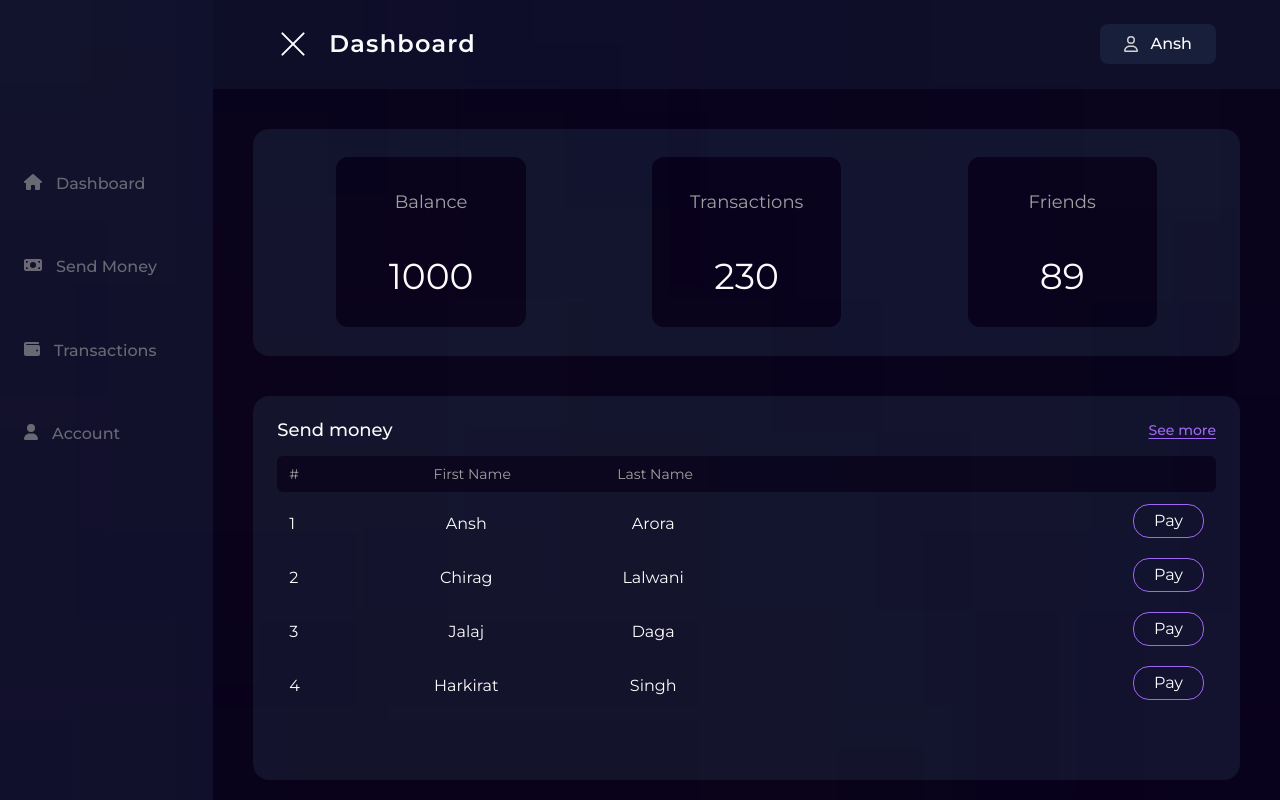
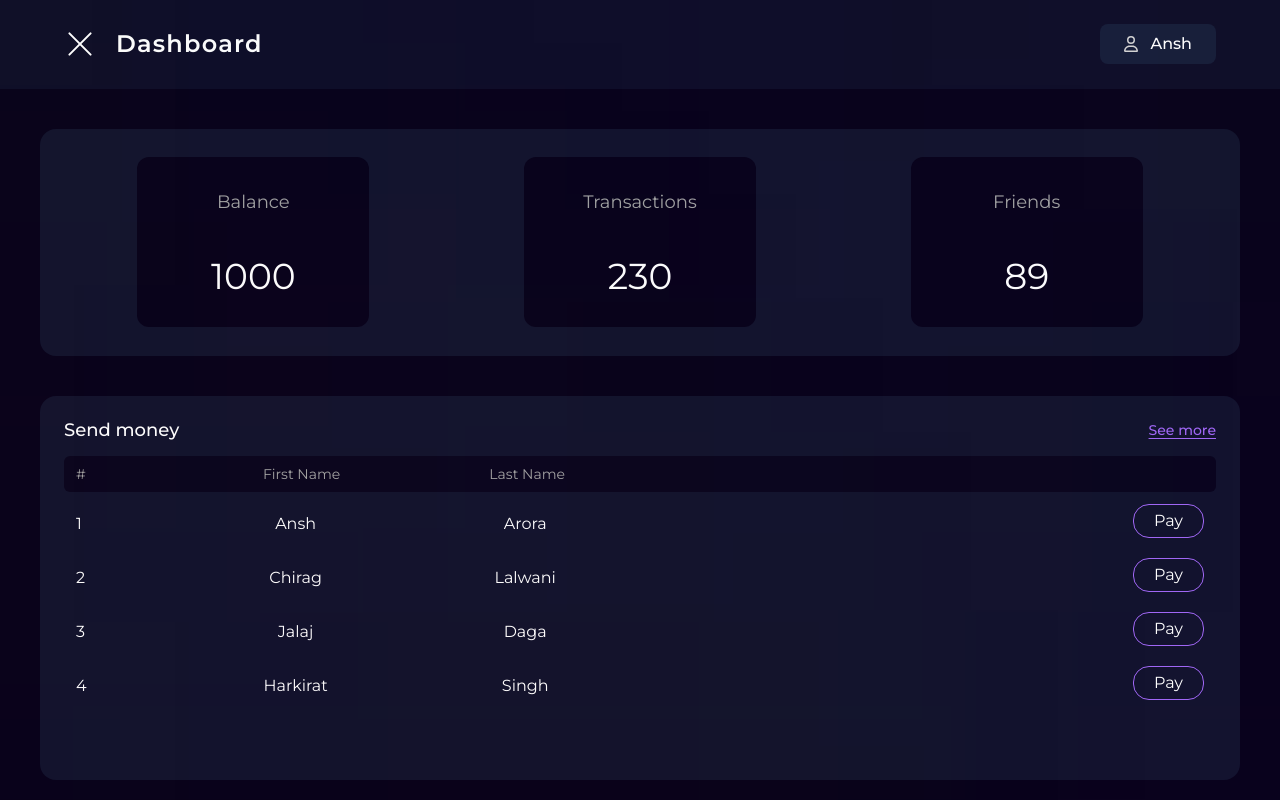
Before and after one commit to bitbard3/payment-app, a React (Vite) app in the folder frontend/: page /dashboard in a window 1280 px wide. Built offline with nearby package versions, Linux system fonts and the light colour scheme.

Commit message:
Create navbar for smaller screens

```diff
--- a/frontend/src/pages/Dashboard.jsx
+++ b/frontend/src/pages/Dashboard.jsx
@@ -36,7 +36,7 @@ export default function Dashboard() {
       <div className="bg-dark h-screen w-screen grid grid-rows-9 grid-cols-12 relative overflow-hidden">
         <div
           className={`col-span-2 bg-box bg-opacity-40 row-span-10 hidden ${
-            !sideBar ? `xl:block` : `hidden`
+            !sideBar ? `hidden` : `xl:block `
           }`}
         >
           <div className="flex flex-col px-3 gap-10 h-full">
@@ -45,7 +45,7 @@ export default function Dashboard() {
         </div>
         <div
           className={`row-span-1 col-span-12  bg-box bg-opacity-30 ${
-            !sideBar ? `xl:col-span-10` : `col-span-12`
+            !sideBar ? ` col-span-12` : `xl:col-span-10`
           }`}
         >
           <Header
@@ -56,7 +56,7 @@ export default function Dashboard() {
         </div>
         <div
           className={`col-span-12 bg-box bg-opacity-45 row-span-3 mt-10 lg:mx-10 md:rounded-2xl ${
-            !sideBar ? `xl:col-span-10` : `col-span-12`
+            !sideBar ? ` col-span-12` : `xl:col-span-10`
           }`}
         >
           <Card items={cardItems}></Card>
@@ -64,7 +64,7 @@ export default function Dashboard() {
 
         <div
           className={` col-span-12 row-span-5 mt-10 bg-box bg-opacity-45 md:rounded-2xl lg:mx-10 mb-5 ${
-            !sideBar ? `xl:col-span-10` : `col-span-12`
+            !sideBar ? ` col-span-12` : `xl:col-span-10`
           }`}
         >
           <Money users={userList}></Money>
@@ -75,6 +75,15 @@ export default function Dashboard() {
         <div className="absolute h-1/3  blur-[500px] bg-opacity-30  w-1/5 bg-secondary left-[40%] -top-20"></div>
         <div className="absolute h-1/3  blur-[500px] bg-opacity-20  w-1/5 bg-secondary left-[30%] -bottom-52"></div>
         <div className="absolute h-1/3  blur-[500px] bg-opacity-30 w-1/5 bg-secondary -right-20 top-[40%]"></div>
+        <div
+          className={`absolute h-full xl:hidden bg-[#121229] w-1/2 ${
+            !sideBar ? `hidden` : ``
+          }`}
+        >
+          <div className="md:ml-14 ml-4">
+            <NavItemsList navItems={navitems}></NavItemsList>
+          </div>
+        </div>
       </div>
     </div>
   );
```
